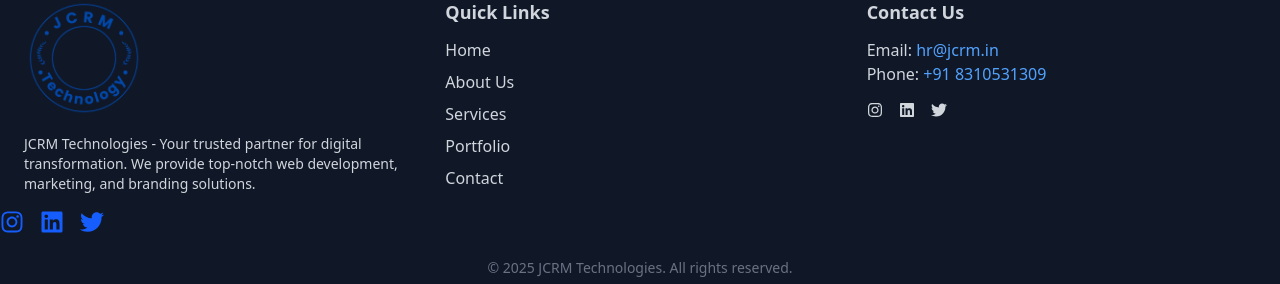
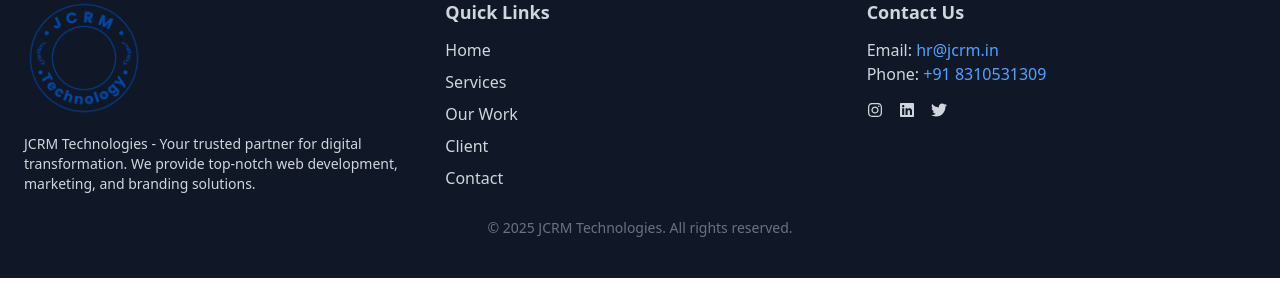
Before and after one commit to vivekkumar1994/jcrm, a Next.js app: page / in a window 1280 px wide. Shown: the part 2330-2614 px from the top of the page. Built offline with nearby package versions, Linux system fonts and the light colour scheme.

Commit message:
update footer

```diff
--- a/src/app/components/Footer.tsx
+++ b/src/app/components/Footer.tsx
@@ -22,9 +22,9 @@
                     <h3 className="text-lg font-semibold mb-3">Quick Links</h3>
                     <ul className="space-y-2">
                         <li><Link href="/" className="hover:text-white">Home</Link></li>
-                        <li><Link href="/about" className="hover:text-white">About Us</Link></li>
                         <li><Link href="/services" className="hover:text-white">Services</Link></li>
-                        <li><Link href="/portfolio" className="hover:text-white">Portfolio</Link></li>
+                        <li><Link href="/ourwork" className="hover:text-white">Our Work</Link></li>
+                        <li><Link href="/client" className="hover:text-white">Client</Link></li>
                         <li><Link href="/contact" className="hover:text-white">Contact</Link></li>
                     </ul>
                 </div>
@@ -51,18 +51,7 @@
                 </div>
             </div>
 
-            {/* Newsletter Signup */}
-            <div className="mt-4 flex space-x-4 text-blue-600 text-2xl">
-                <Link href="https://instagram.com" target="_blank" className="hover:text-pink-500">
-                    <FaInstagram />
-                </Link>
-                <Link href="https://linkedin.com" target="_blank" className="hover:text-blue-700">
-                    <FaLinkedin />
-                </Link>
-                <Link href="https://twitter.com" target="_blank" className="hover:text-blue-400">
-                    <FaTwitter />
-                </Link>
-            </div>
+
 
             {/* Copyright */}
             <div className="mt-6 text-center text-sm text-gray-500">
```
